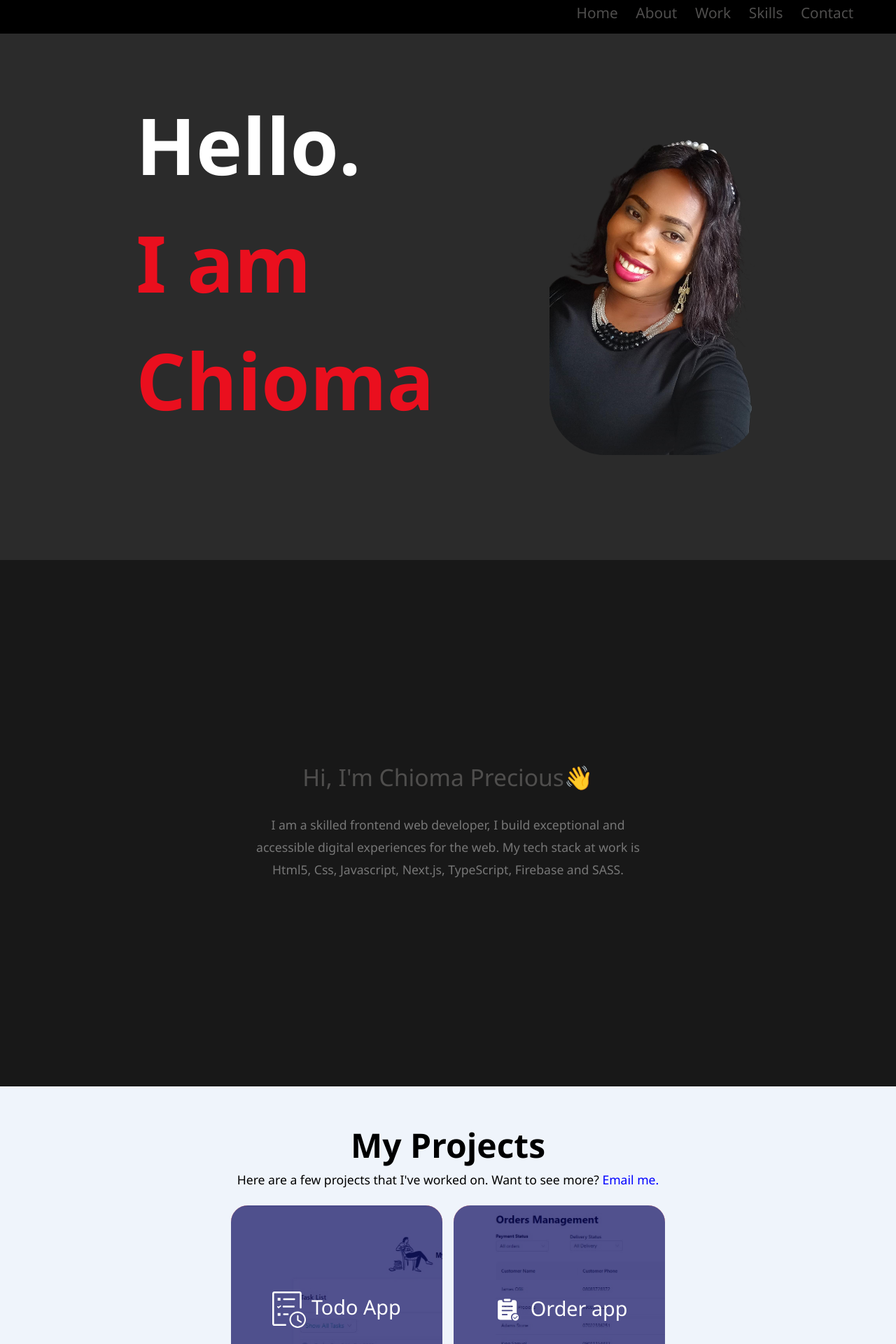
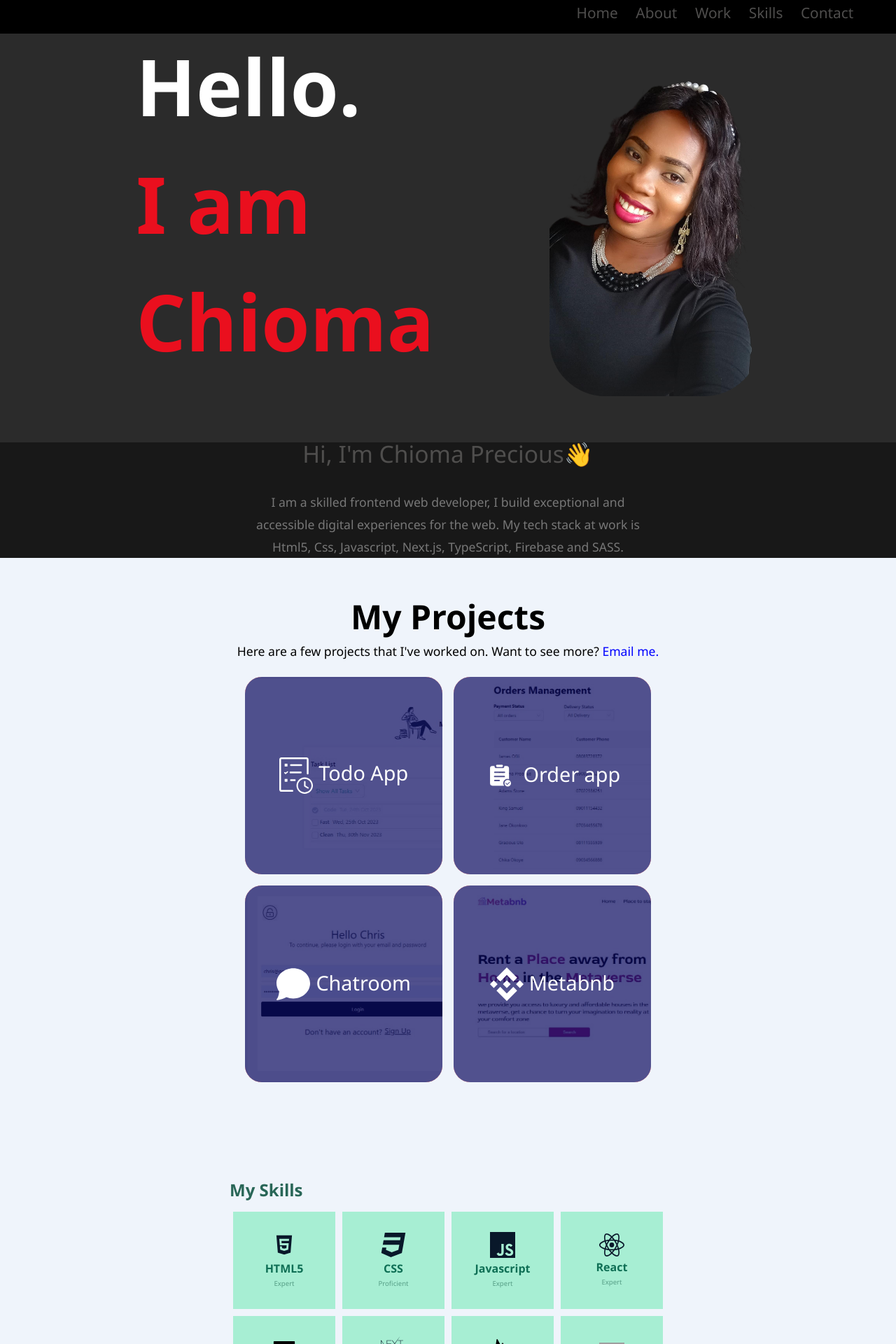
Before and after one commit to chiomaubaezuonu/my-portfolio, a Next.js app: page / in a window 1280 px wide. Shown: the top 1920 px of the page at 70% size. Built offline with nearby package versions, Linux system fonts and the light colour scheme; grey boxes are pictures that could not be loaded; a web font is replaced by a local one.

Commit message:
Removed fixed height for all the pages.

```diff
--- a/app/landing/landing.module.scss
+++ b/app/landing/landing.module.scss
@@ -10,7 +10,7 @@
     justify-content: space-around;
     align-items: center;
     background-color: #2b2b2b;
-    height: 100vh;
+    // height: 100vh;
     padding: 0 7rem;
 }
 
@@ -77,7 +77,7 @@
     flex-direction: column;
     align-items: center;
     justify-content: center;
-    height: calc(100vh - 3rem);
+    // height: calc(100vh - 3rem);
     background-color: #181818;
     color: #777777;
     padding: 0rem 3rem;
@@ -101,7 +101,7 @@
 /* Project page */
 .wrapper {
     background-color: #EFF4FB;
-    height: 100vh;
+    // height: 100vh;
     padding-top: 3rem;
 }
 
@@ -123,7 +123,6 @@
     flex-wrap: wrap;
     width: 70%;
     padding: 1rem;
-    height: 80.6vh;
     margin: auto;
     justify-content: center;
 }
@@ -133,7 +132,8 @@
     cursor: pointer;
     position: relative;
     border-radius: 1.5rem;
-    width: 35%;
+    width: 22vw;
+    height: 22vw;
     display: flex;
     background-color: red;
 }
@@ -235,7 +235,7 @@
     width: 100%;
     margin: auto;
     padding: 7rem 1rem;
-    height: calc(100vh - 3rem);
+    // height: calc(100vh - 3rem);
 }
 
 .skillCards {
@@ -290,7 +290,7 @@
 /* contact page */
 .contactWrapper {
     margin: auto;
-    height: calc(100vh - 3rem);
+    // height: calc(100vh - 3rem);
     padding: 3rem 4rem 0rem 4rem;
     display: flex;
     background-color: #DCCFED;
@@ -304,7 +304,8 @@
     font-size: 2rem;
     margin-bottom: 3.2rem;
 }
-.smallScreenContactTitle{
+
+.smallScreenContactTitle {
     padding-left: 1rem;
     font-size: 1.5rem;
 }
```
